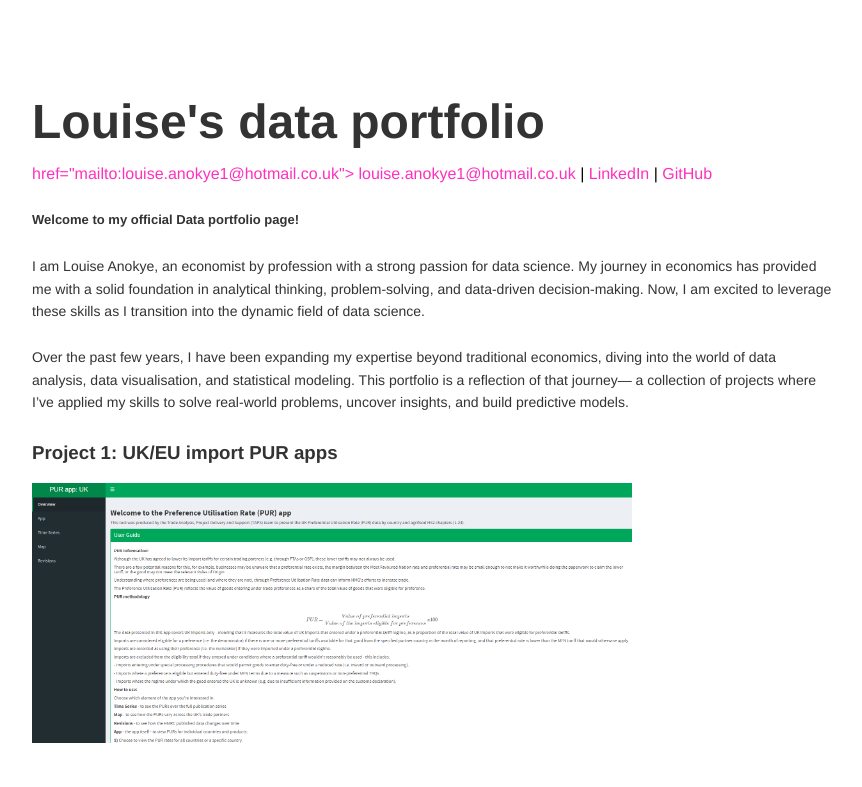
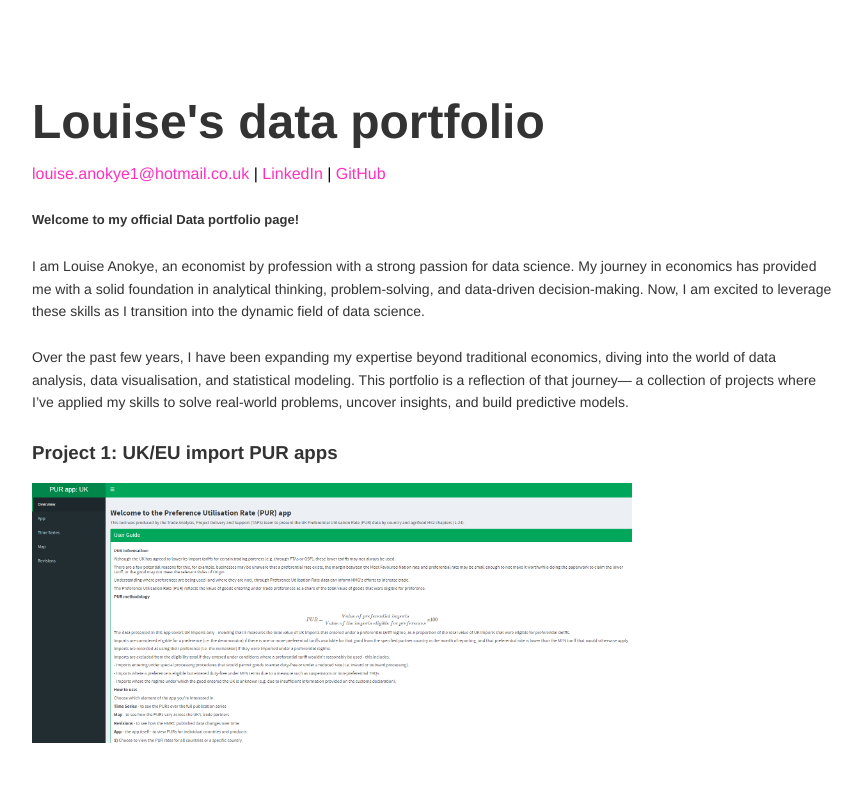
Before and after one commit to LouA28/LouA28.github.io, a plain HTML site: page index.html in a window 1280 px wide. Shown: the top 787 px of the page, without its empty margins (208-1070 px from the left). Drawn offline with Linux system fonts and the light colour scheme.

Commit message:
Update index.html

```diff
--- a/index.html
+++ b/index.html
@@ -15,7 +15,7 @@
     </h1>
     <p style="margin-top: 0px; color: rgb(0, 0, 0)">
         <!-- we're setting the margin to 0px so the header and author name are close together -->
-       <a> href="mailto:louise.anokye1@hotmail.co.uk"> louise.anokye1@hotmail.co.uk </a> | <a href="https://uk.linkedin.com/in/louise-anokye/">LinkedIn</a> | <a
+       <a href="mailto:louise.anokye1@hotmail.co.uk"> louise.anokye1@hotmail.co.uk </a> | <a href="https://uk.linkedin.com/in/louise-anokye/">LinkedIn</a> | <a
             href="https://github.com/LouA28">GitHub</a>
     </p>
     <h4 style= "font-size: 13px;">
```
